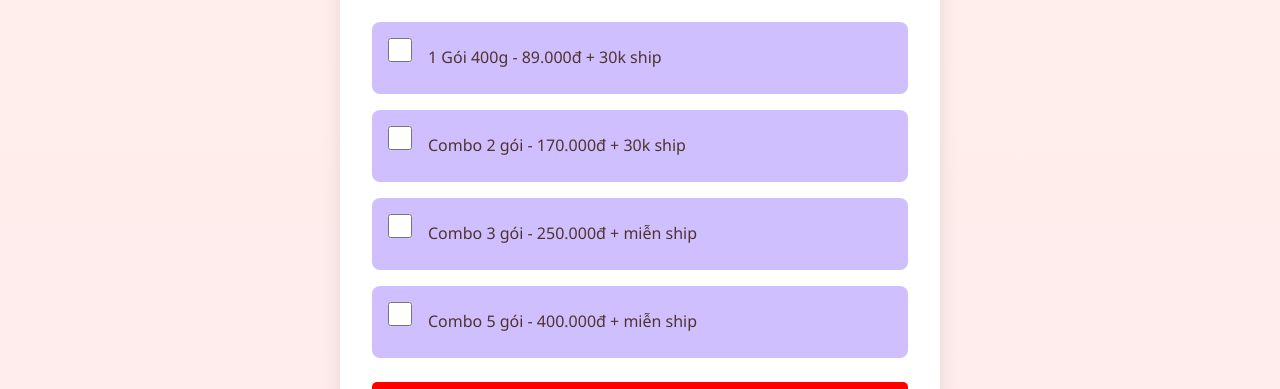
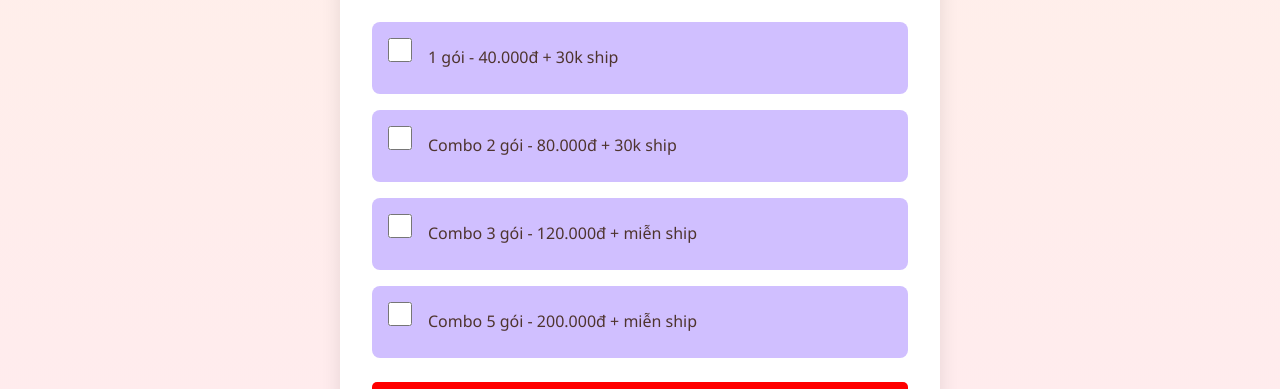
Before and after one commit to Ldz-droid/shopbotngo, a plain HTML site: page index.html in a window 1280 px wide. Shown: the part 1407-1796 px from the top of the page. Drawn offline with Linux system fonts and the light colour scheme.

Commit message:
Add files via upload
sss

```diff
--- a/index.html
+++ b/index.html
@@ -304,19 +304,19 @@
       <div class="options">
         <label for="option1">
           <input type="checkbox" name="product" value="1 Gói 400g - 89.000đ + 30k ship" id="option1">
-          <span>1 Gói 400g - 89.000đ + 30k ship</span>
+          <span>1 gói - 40.000đ + 30k ship</span>
         </label>
         <label for="option2">
           <input type="checkbox" name="product" value="Combo 2 gói - 170.000đ + 30k ship" id="option2">
-          <span>Combo 2 gói - 170.000đ + 30k ship</span>
+          <span>Combo 2 gói - 80.000đ + 30k ship</span>
         </label>
         <label for="option3">
           <input type="checkbox" name="product" value="Combo 3 gói - 250.000đ + miễn ship" id="option3">
-          <span>Combo 3 gói - 250.000đ + miễn ship</span>
+          <span>Combo 3 gói - 120.000đ + miễn ship</span>
         </label>
         <label for="option4">
           <input type="checkbox" name="product" value="Combo 5 gói - 400.000đ + miễn ship" id="option4">
-          <span>Combo 5 gói - 400.000đ + miễn ship</span>
+          <span>Combo 5 gói - 200.000đ + miễn ship</span>
         </label>
       </div>
 
```
